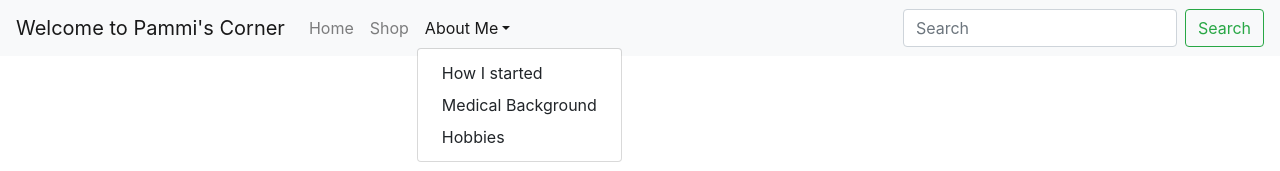
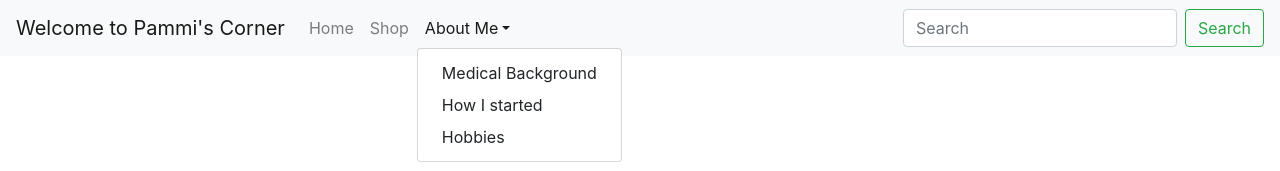
Before and after one commit to singhp1992/papas-app, a React (Create React App) app: page / in a window 1280 px wide. Both pictures are taken after a click on the button "About Me". Shown: the top 171 px of the page. Built offline with nearby package versions, Linux system fonts and the light colour scheme.

Commit message:
changing around medical background and how i started

```diff
--- a/src/components/Header.jsx
+++ b/src/components/Header.jsx
@@ -17,8 +17,8 @@ class Header extends Component {
                         <Nav.Link href="#home">Home</Nav.Link>
                         <Nav.Link href="#link">Shop</Nav.Link>
                         <NavDropdown title="About Me" id="basic-nav-dropdown">
-                            <NavDropdown.Item href="#action/3.1">How I started</NavDropdown.Item>
-                            <NavDropdown.Item href="#action/3.2">Medical Background</NavDropdown.Item>
+                            <NavDropdown.Item href="#action/3.1">Medical Background</NavDropdown.Item>
+                            <NavDropdown.Item href="#action/3.2">How I started</NavDropdown.Item>
                             <NavDropdown.Item href="#action/3.3">Hobbies</NavDropdown.Item>
                         </NavDropdown>
                     </Nav>
```
